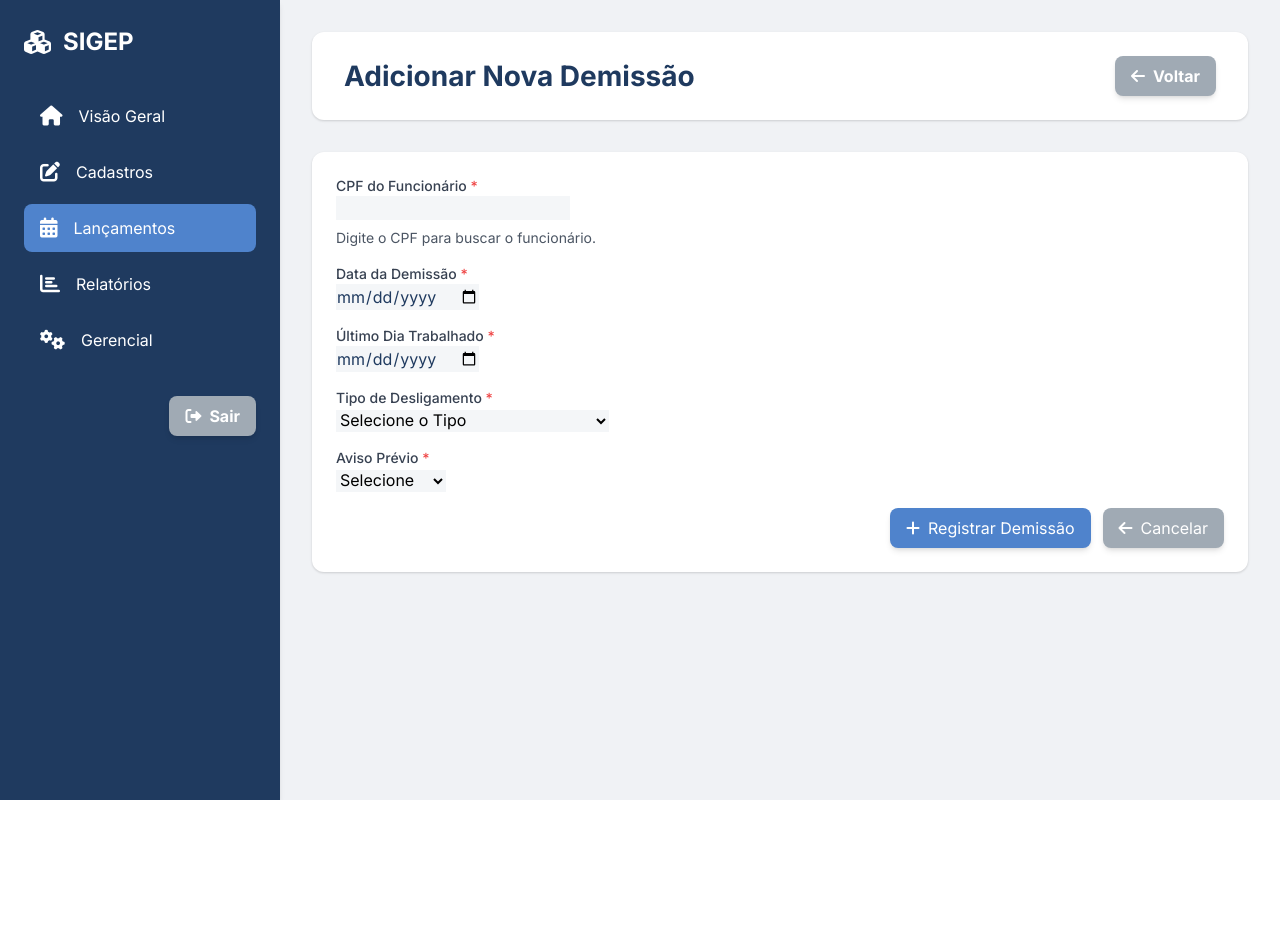
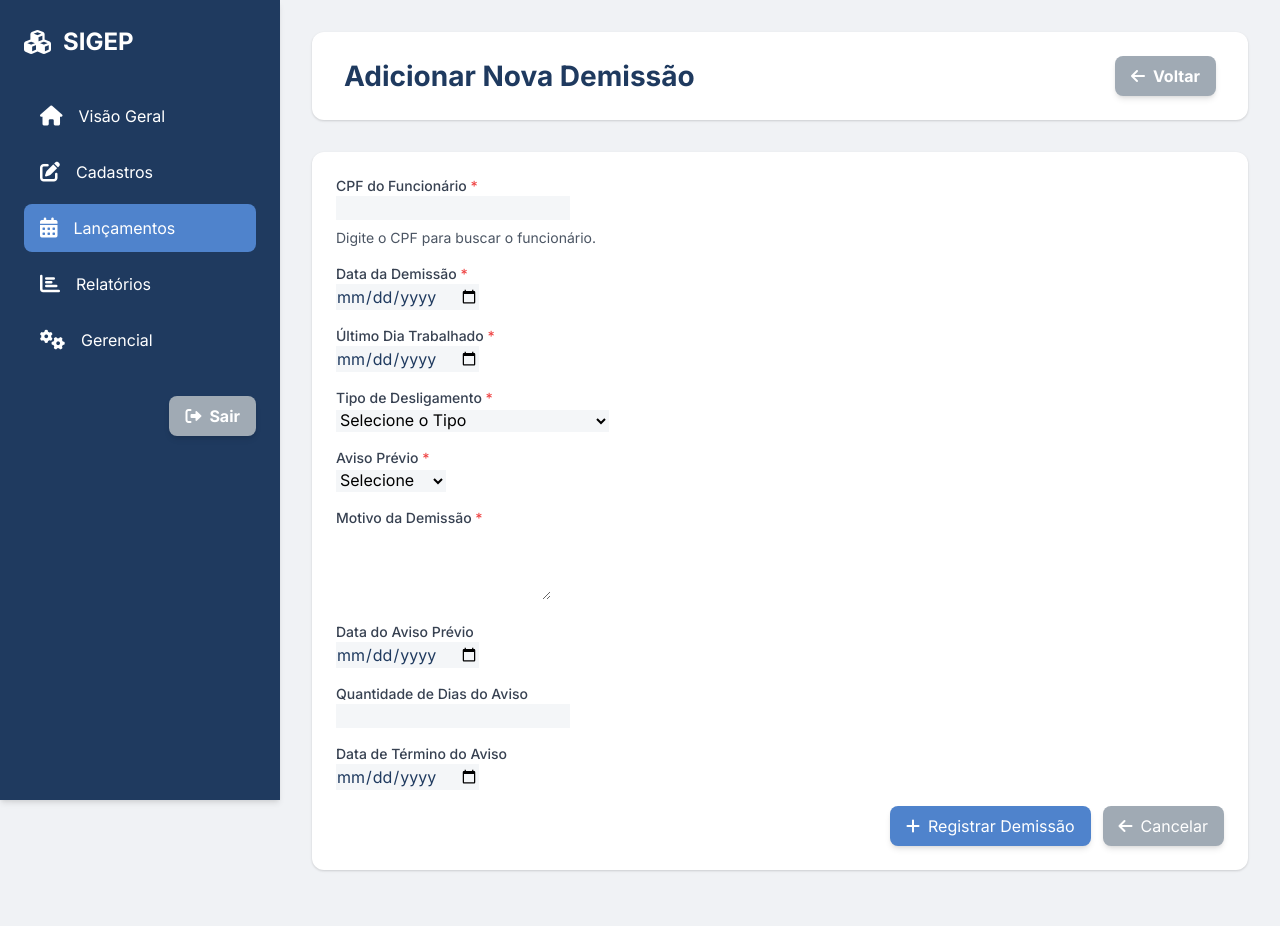
Before and after one commit to FabioVRocha/SIGEP, a Flask app: template templates/demissao_form.html in a window 1280 px wide. Before the commit the page ends 800 px from the top, so only its background shows below. Run offline with Flask 3, Linux system fonts and the light colour scheme; the template is opened without the code that fills it, so the values that code supplies are empty; some libraries are stand-ins or nearby versions.

Commit message:
Ajuste Demissões

```diff
--- a/app.py
+++ b/app.py
@@ -1409,6 +1409,12 @@ def create_app():
             return redirect(url_for('listar_reajustes'))
 
     # --- Módulo: Demissões ---
+
+    def calcular_dias_aviso(data_admissao, data_demissao):
+        """Calcula a quantidade de dias de aviso prévio."""
+        anos = (data_demissao - data_admissao).days // 365
+        dias = 30 + max(anos - 1, 0) * 3
+        return dias if dias <= 90 else 90
     @app.route('/demissoes')
     def listar_demissoes():
         """
@@ -1467,6 +1473,14 @@ def create_app():
             if contrato_ativo and data_demissao < contrato_ativo.data_admissao:
                 flash('A data de demissão não pode ser anterior à data de admissão.', 'danger')
                 return render_template('demissao_form.html', demissao=None)
+
+            if contrato_ativo:
+                if quantidade_dias_aviso is None:
+                    quantidade_dias_aviso = calcular_dias_aviso(contrato_ativo.data_admissao, data_demissao)
+                if data_aviso_previo is None and quantidade_dias_aviso is not None:
+                    data_aviso_previo = data_demissao - datetime.timedelta(days=quantidade_dias_aviso)
+                if data_termino_aviso is None and quantidade_dias_aviso is not None:
+                    data_termino_aviso = data_demissao - datetime.timedelta(days=1)
 
             # Criar o registro de demissão
             nova_demissao = Demissao(
@@ -1555,6 +1569,14 @@ def create_app():
             if contrato_do_funcionario and data_demissao < contrato_do_funcionario.data_admissao:
                 flash('A data de demissão não pode ser anterior à data de admissão.', 'danger')
                 return render_template('demissao_form.html', demissao=demissao)
+
+            if contrato_do_funcionario:
+                if quantidade_dias_aviso is None:
+                    quantidade_dias_aviso = calcular_dias_aviso(contrato_do_funcionario.data_admissao, data_demissao)
+                if data_aviso_previo is None and quantidade_dias_aviso is not None:
+                    data_aviso_previo = data_demissao - datetime.timedelta(days=quantidade_dias_aviso)
+                if data_termino_aviso is None and quantidade_dias_aviso is not None:
+                    data_termino_aviso = data_demissao - datetime.timedelta(days=1)
 
             dados_antigos = {
                 'cpf_funcionario': demissao.cpf_funcionario,
--- a/templates/demissao_form.html
+++ b/templates/demissao_form.html
@@ -328,6 +328,22 @@
                         <option value="Dispensado" {% if demissao and demissao.aviso_previo == 'Dispensado' %}selected{% endif %}>Dispensado</option>
                     </select>
                 </div>
+                <div>
+                    <label for="motivo_demissao" class="block text-sm font-medium text-gray-700">Motivo da Demissão <span class="text-red-500">*</span></label>
+                    <textarea id="motivo_demissao" name="motivo_demissao" rows="3" required>{{ demissao.motivo_demissao if demissao else '' }}</textarea>
+                </div>
+                <div>
+                    <label for="data_aviso_previo" class="block text-sm font-medium text-gray-700">Data do Aviso Prévio</label>
+                    <input type="date" id="data_aviso_previo" name="data_aviso_previo" value="{{ demissao.data_aviso_previo.strftime('%Y-%m-%d') if demissao and demissao.data_aviso_previo else '' }}">
+                </div>
+                <div>
+                    <label for="quantidade_dias_aviso" class="block text-sm font-medium text-gray-700">Quantidade de Dias do Aviso</label>
+                    <input type="number" id="quantidade_dias_aviso" name="quantidade_dias_aviso" value="{{ demissao.quantidade_dias_aviso if demissao and demissao.quantidade_dias_aviso else '' }}">
+                </div>
+                <div>
+                    <label for="data_termino_aviso" class="block text-sm font-medium text-gray-700">Data de Término do Aviso</label>
+                    <input type="date" id="data_termino_aviso" name="data_termino_aviso" value="{{ demissao.data_termino_aviso.strftime('%Y-%m-%d') if demissao and demissao.data_termino_aviso else '' }}">
+                </div>
 
                 <div class="flex justify-end space-x-3 mt-6">
                     <button type="submit"
@@ -380,12 +396,51 @@
             }
         }
 
+        async function calcularAvisoPrevio() {
+            const cpfInput = document.getElementById('cpf_funcionario');
+            const demissaoInput = document.getElementById('data_demissao');
+            const diasInput = document.getElementById('quantidade_dias_aviso');
+            const avisoInput = document.getElementById('data_aviso_previo');
+            const terminoInput = document.getElementById('data_termino_aviso');
+            const cpf = cpfInput.value.replace(/\D/g, '');
+            const dataDemissao = demissaoInput.value;
+            if (cpf.length === 11 && dataDemissao) {
+                try {
+                    const resp = await fetch(`/api/contratos_ativos/${cpf}`);
+                    const data = await resp.json();
+                    if (data.data_admissao && data.data_admissao !== 'N/A') {
+                        const admissao = new Date(data.data_admissao);
+                        const demissao = new Date(dataDemissao);
+                        let anos = Math.floor((demissao - admissao) / (365 * 24 * 60 * 60 * 1000));
+                        if (anos < 0) anos = 0;
+                        let diasAviso = 30 + Math.max(anos - 1, 0) * 3;
+                        if (diasAviso > 90) diasAviso = 90;
+                        diasInput.value = diasAviso;
+                        const avisoDate = new Date(demissao);
+                        avisoDate.setDate(avisoDate.getDate() - diasAviso);
+                        avisoInput.value = avisoDate.toISOString().split('T')[0];
+                        const terminoDate = new Date(demissao);
+                        terminoDate.setDate(terminoDate.getDate() - 1);
+                        terminoInput.value = terminoDate.toISOString().split('T')[0];
+                    }
+                } catch (error) {
+                    console.error('Erro ao calcular aviso prévio:', error);
+                }
+            }
+        }
+
         // Chamar buscarFuncionario ao carregar a página se o campo já estiver preenchido (modo edição)
         document.addEventListener('DOMContentLoaded', (event) => {
             const cpfFuncionarioInput = document.getElementById('cpf_funcionario');
+            const dataDemissaoInput = document.getElementById('data_demissao');
             if (cpfFuncionarioInput && cpfFuncionarioInput.value) {
                 buscarFuncionario();
             }
+            if (cpfFuncionarioInput && dataDemissaoInput && cpfFuncionarioInput.value && dataDemissaoInput.value) {
+                calcularAvisoPrevio();
+            }
+            cpfFuncionarioInput.addEventListener('change', calcularAvisoPrevio);
+            dataDemissaoInput.addEventListener('change', calcularAvisoPrevio);
         });
     </script>
 </body>
```
Also changed, not shown: templates/demissoes.html (+12 -0 lines).
